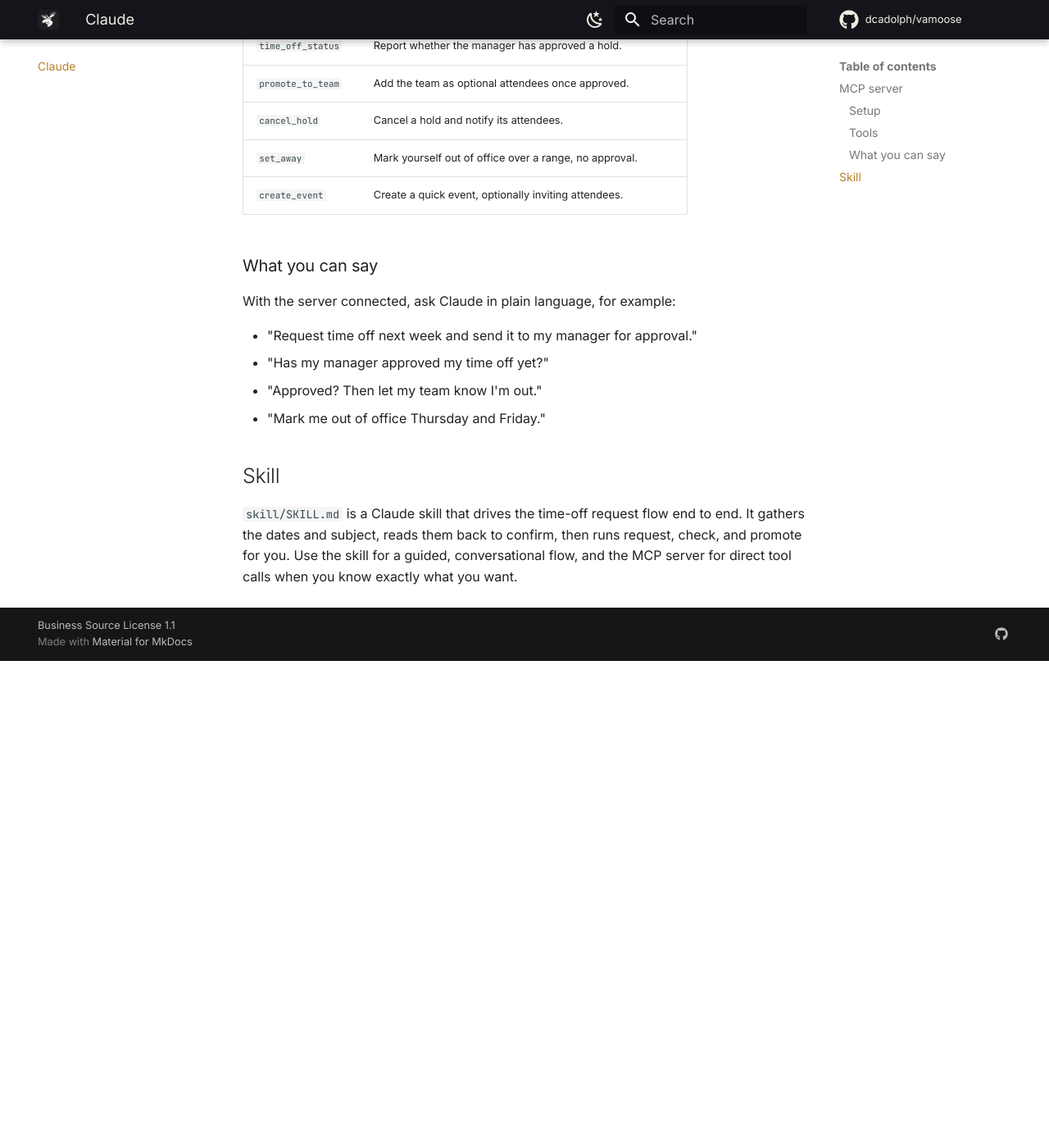
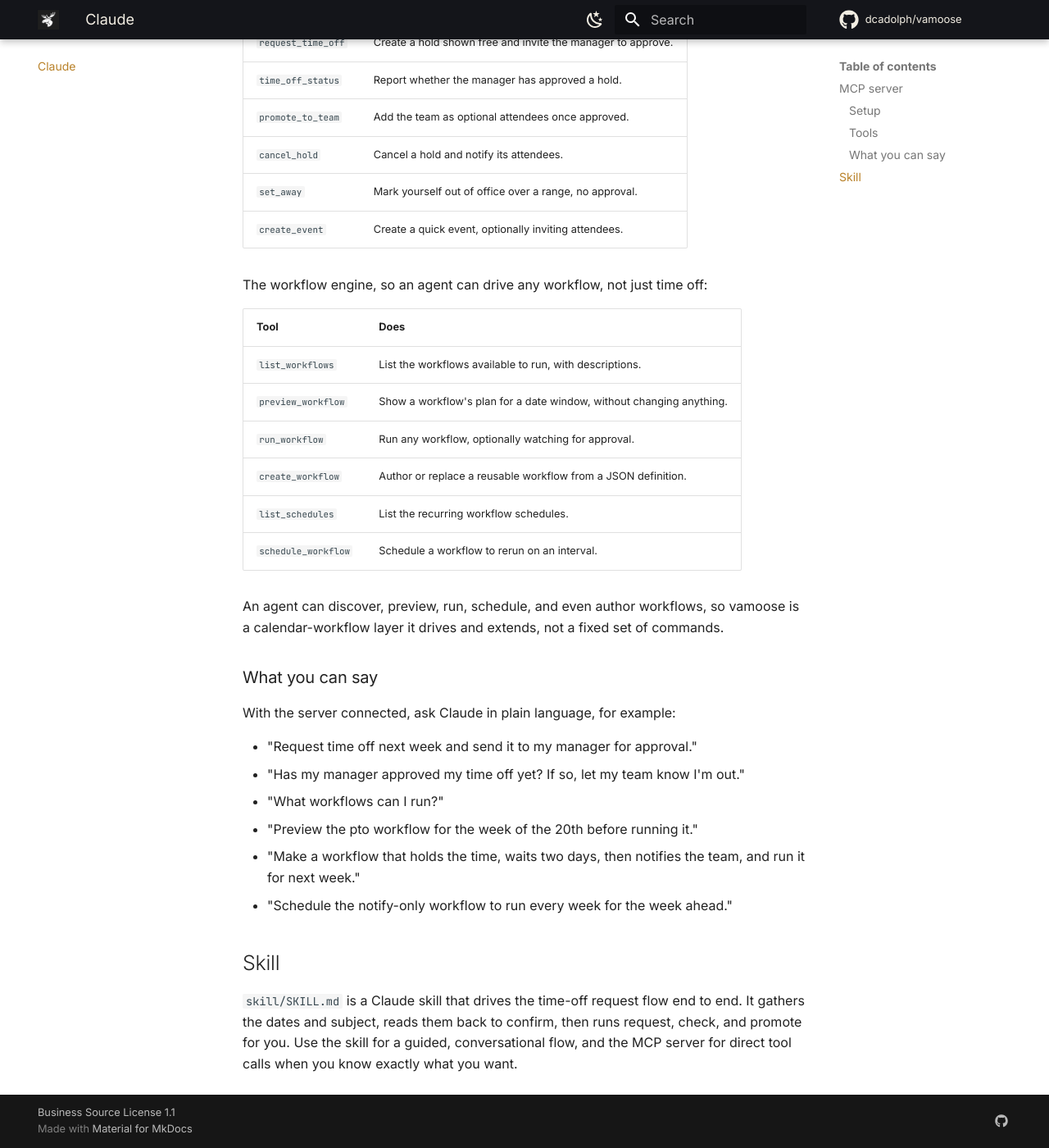
Before and after one commit to dcadolph/vamoose, an MkDocs documentation site: the page built from docs/claude-guide.md, in a window 1280 px wide and 1400 px high, scrolled down 1433 px. Shown: the whole window at 82% size. Built offline with MkDocs 1.6.1 and Material for MkDocs 9.7.7, drawn with Linux system fonts in a browser that asks for light colours; comment, search, counter and statistics services are not loaded; before the commit the page ends 2239 px from its top, so only the background shows below that; some of the changed text lies outside the part shown.

Commit message:
Document the deeper MCP tools and workflow authoring

```diff
--- a/docs/claude-guide.md
+++ b/docs/claude-guide.md
@@ -38,6 +38,8 @@
 
 ### Tools
 
+The fixed time-off tools:
+
 | Tool                | Does                                                        &nbsp; |
 | ------------------- | ----------------------------------------------------------------- |
 | `whoami`            | Show the signed-in user, manager, and team.                       |
@@ -48,14 +50,29 @@
 | `set_away`          | Mark yourself out of office over a range, no approval.            |
 | `create_event`      | Create a quick event, optionally inviting attendees.              |
 
+The workflow engine, so an agent can drive any workflow, not just time off:
+
+| Tool                | Does                                                          &nbsp; |
+| ------------------- | ------------------------------------------------------------------- |
+| `list_workflows`    | List the workflows available to run, with descriptions.             |
+| `preview_workflow`  | Show a workflow's plan for a date window, without changing anything. |
+| `run_workflow`      | Run any workflow, optionally watching for approval.                 |
+| `create_workflow`   | Author or replace a reusable workflow from a JSON definition.        |
+| `list_schedules`    | List the recurring workflow schedules.                              |
+| `schedule_workflow` | Schedule a workflow to rerun on an interval.                        |
+
+An agent can discover, preview, run, schedule, and even author workflows, so vamoose is a calendar-workflow layer it drives and extends, not a fixed set of commands.
+
 ### What you can say
 
 With the server connected, ask Claude in plain language, for example:
 
 - "Request time off next week and send it to my manager for approval."
-- "Has my manager approved my time off yet?"
-- "Approved? Then let my team know I'm out."
-- "Mark me out of office Thursday and Friday."
+- "Has my manager approved my time off yet? If so, let my team know I'm out."
+- "What workflows can I run?"
+- "Preview the pto workflow for the week of the 20th before running it."
+- "Make a workflow that holds the time, waits two days, then notifies the team, and run it for next week."
+- "Schedule the notify-only workflow to run every week for the week ahead."
 
 ## Skill
 
```
Also changed, not shown: docs/commands.md (+9 -2 lines), docs/workflows.md (+1 -1 lines).
